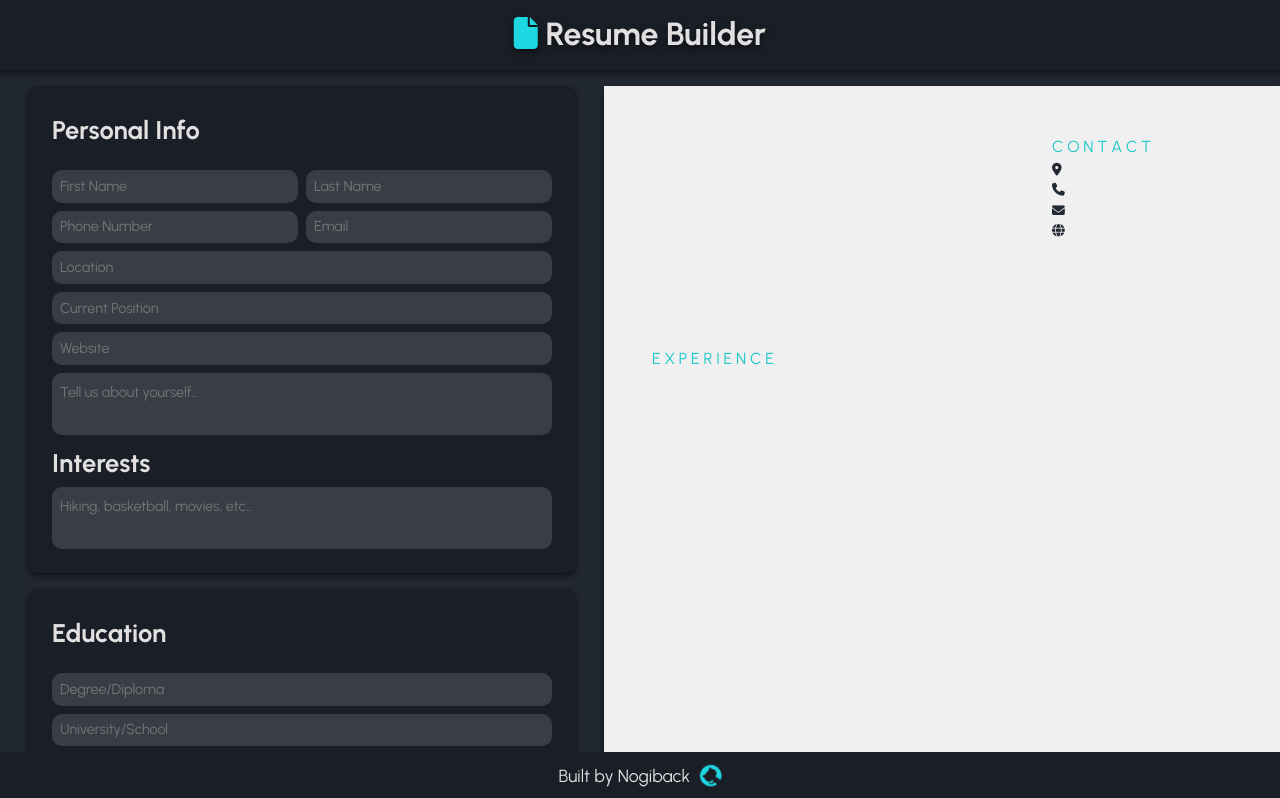
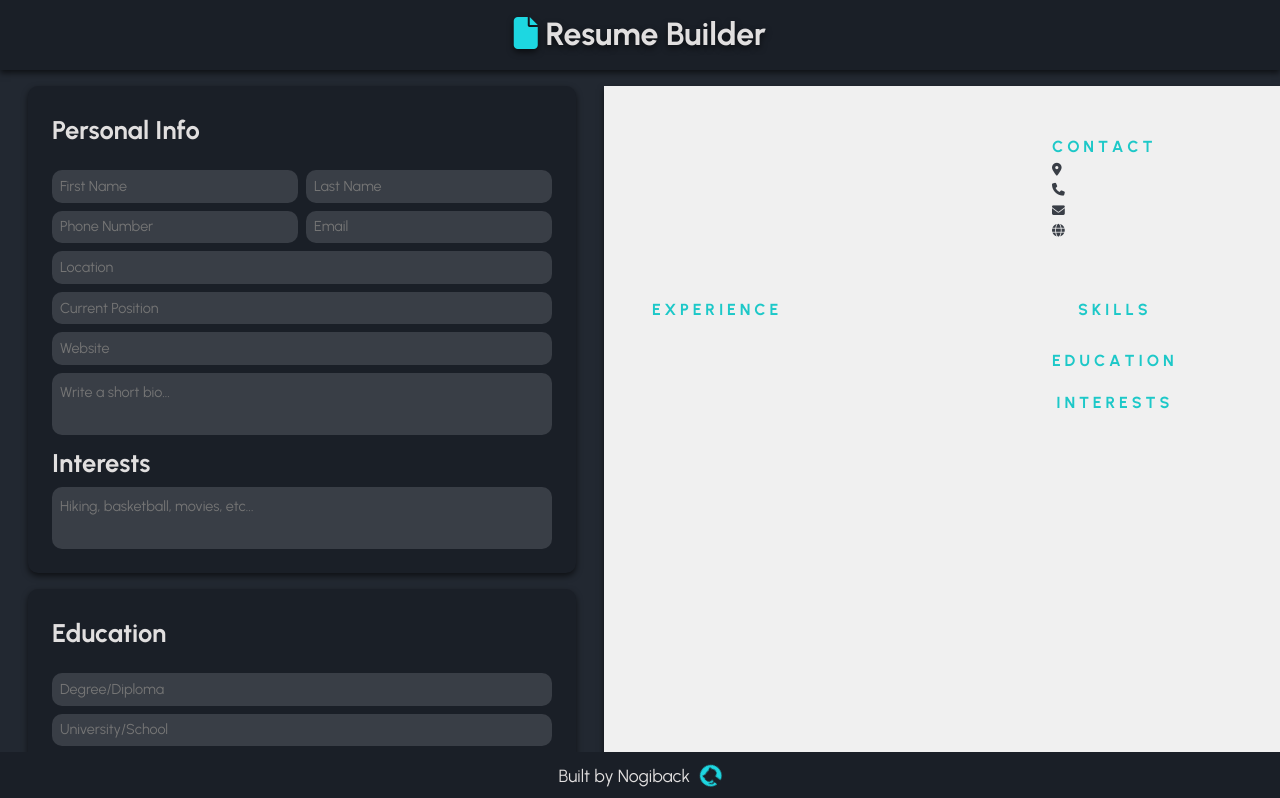
Before and after one commit to Nogiback/Resume-Builder, a React (Vite) app: page / in a window 1280 px wide. Shown: the top 798 px of the page. Built offline with nearby package versions, Linux system fonts and the light colour scheme.

Commit message:
Completed component functionality and styling resume, minor refactoring

```diff
--- a/index.html
+++ b/index.html
@@ -8,6 +8,7 @@
     ></script>
     <meta name="viewport" content="width=device-width, initial-scale=1.0" />
     <title>Resume Builder App</title>
+    <link rel="icon" type="image/x-icon" href="./src/assets/whitelotus.jpg" />
   </head>
   <body>
     <div id="root"></div>
--- a/src/App.jsx
+++ b/src/App.jsx
@@ -1,6 +1,6 @@
-import Header from './components/Header.jsx'
-import Content from './components/Content.jsx'
-import Footer from './components/Footer.jsx'
+import Header from './components/Header.jsx';
+import Content from './components/Content.jsx';
+import Footer from './components/Footer.jsx';
 
 export default function App() {
   return (
--- a/src/components/Content.jsx
+++ b/src/components/Content.jsx
@@ -69,7 +69,8 @@ export default function Content() {
     const location = e.target[2].value;
     const startDate = e.target[3].value;
     const endDate = e.target[4].value;
-    const newExperience = { id, company, position, location, startDate, endDate };
+    const desc = e.target[5].value;
+    const newExperience = { id, company, position, location, startDate, endDate, desc };
     setExperience([...experience, newExperience]);
     e.target.reset();
   }
@@ -82,12 +83,13 @@ export default function Content() {
 
   function updateExperience(e, id) {
     e.preventDefault();
-    const company = e.target[0].value;
-    const position = e.target[1].value;
-    const location = e.target[2].value;
-    const startDate = e.target[3].value;
-    const endDate = e.target[4].value;
-    const updatedExperience= { company, position, location, startDate, endDate };
+    const company = e.target[2].value;
+    const position = e.target[3].value;
+    const location = e.target[4].value;
+    const startDate = e.target[5].value;
+    const endDate = e.target[6].value;
+    const desc = e.target[7].value;
+    const updatedExperience= { company, position, location, startDate, endDate, desc };
 
     setExperience(
       experience.map((data) => {
@@ -126,6 +128,7 @@ export default function Content() {
             addExperience={addExperience}
             deleteExperience={deleteExperience}
             updateExperience={updateExperience}
+            changeSkills={setSkills}
           />
         </section>
         <section className='resume-preview'>
@@ -139,6 +142,9 @@ export default function Content() {
             website={website}
             bio={bio}
             interests={interests}
+            education={education}
+            experience={experience}
+            skills={skills}
           />
         </section>
       </div>
--- a/src/components/Forms/Experience.jsx
+++ b/src/components/Forms/Experience.jsx
@@ -1,4 +1,4 @@
-export default function Experience({ experience, addExperience, deleteExperience, updateExperience }) {
+export default function Experience({ experience, addExperience, deleteExperience, updateExperience, changeSkills }) {
   return (
     <>
       <div className='form-container' id='experience-form-container'>
@@ -19,6 +19,7 @@ export default function Experience({ experience, addExperience, deleteExperience
                 <input type='text' name='company-location' defaultValue={data.location} required/>
                 <input type='text' name='start-date' defaultValue={data.startDate} required/>
                 <input type='text' name='end-date' defaultValue={data.endDate} required/>
+                <textarea type='text' name='description' defaultValue={data.desc} maxLength={750} required></textarea>
               </form>
             </li>
           );
@@ -29,11 +30,12 @@ export default function Experience({ experience, addExperience, deleteExperience
           <input type='text' name='company-location' placeholder='Location' required/>
           <input type='text' name='start-date' placeholder='Start Date' required/>
           <input type='text' name='end-date' placeholder='End Date' required/>
+          <textarea type='text' name='description' placeholder='Description' maxLength={800} required></textarea>
           <button type='submit' className='add-btn' >+ Add</button>
         </form>
         <form className='form' id='skills-form-container'>
         <h2>Skills</h2>
-          <textarea type='text' name='interests' placeholder='HTML, CSS, Javascript, React, etc...' maxLength={500} required></textarea>
+          <textarea onChange={(e) => changeSkills(e.target.value)} type='text' name='interests' placeholder='HTML, CSS, Javascript, React, etc...' maxLength={500} required></textarea>
         </form>
       </div>
     </>
--- a/src/components/Forms/PersonalInfo.jsx
+++ b/src/components/Forms/PersonalInfo.jsx
@@ -15,7 +15,7 @@ export default function PersonalInfo({ changeFirstName, changeLastName, changePh
           <input onChange={(e) => changeLocation(e.target.value)} type='text' name='location' placeholder='Location' required />
           <input onChange={(e) => changeCurrentPosition(e.target.value)} type='text' name='current-position' placeholder='Current Position' required />
           <input onChange={(e) => changeWebsite(e.target.value)} type='text' name='website' placeholder='Website' required/>
-          <textarea onChange={(e) => changeBio(e.target.value)} type='text' name='bio' placeholder='Tell us about yourself...' maxLength={500} required></textarea>
+          <textarea onChange={(e) => changeBio(e.target.value)} type='text' name='bio' placeholder='Write a short bio...' maxLength={250} required></textarea>
           <h2>Interests</h2>
           <textarea onChange={(e) => changeInterests(e.target.value)} type='text' name='interests' placeholder='Hiking, basketball, movies, etc...' maxLength={500} required></textarea>
         </form>
--- a/src/components/Preview/ExperiencePreview.jsx
+++ b/src/components/Preview/ExperiencePreview.jsx
@@ -1,3 +1,19 @@
-export default function ExperiencePreview() {
-
+export default function ExperiencePreview({ experience }) {
+  return (
+    <>
+      <div className='resume-container' id='experience-preview'>
+        <h3>E X P E R I E N C E</h3>
+        {experience.map((data) => {
+          return (
+            <li key={data.id} className='experience-entry'>
+              <h4 id='company-label'><i className="fa-solid fa-briefcase"></i> {data.company} &nbsp;&nbsp; <i className="fa-solid fa-location-dot"></i> {data.location}</h4>
+              <h4 id='position-label'>{data.position}</h4>
+              <h4 id='exp-date-label'>{data.startDate} - {data.endDate}</h4>
+              <p id='desc-text'>{data.desc}</p>
+            </li>
+          );
+        })}
+      </div>
+    </>
+  );
 }
--- a/src/components/Preview/Resume.jsx
+++ b/src/components/Preview/Resume.jsx
@@ -2,7 +2,7 @@ import HeaderPreview from './HeaderPreview';
 import ExperiencePreview from './ExperiencePreview';
 import SidebarPreview from './SidebarPreview';
 
-export default function Resume({firstName, lastName, phoneNumber, email, location, currentPosition, website, bio, interests}) {
+export default function Resume({firstName, lastName, phoneNumber, email, location, currentPosition, website, bio, interests, education, experience, skills}) {
   return(
     <>
       <div className='resume-page'>
@@ -16,13 +16,12 @@ export default function Resume({firstName, lastName, phoneNumber, email, locatio
             website={website}
             bio={bio}
           />
-        <div className='resume-container' id='experience-preview'>
-          <h3>E X P E R I E N C E</h3>
-          <ExperiencePreview />
-        </div>
-        <div className='resume-container' id='sidebar-preview'>
-          <SidebarPreview/>
-        </div>
+          <ExperiencePreview experience={experience}/>
+          <SidebarPreview
+            skills={skills}
+            education={education}
+            interests={interests}
+          />
       </div>
     </>
   );
--- a/src/components/Preview/SidebarPreview.jsx
+++ b/src/components/Preview/SidebarPreview.jsx
@@ -1,3 +1,29 @@
-export default function SidebarPreview() {
-
+export default function SidebarPreview({skills, education, interests}) {
+  return (
+    <>
+      <div className='resume-container' id='sidebar-preview'>
+        <div id='skills-container'>
+          <h3>S K I L L S</h3>
+          <p>{skills}</p>
+        </div>
+        <div id='education-container'>
+        <h3>E D U C A T I O N</h3>
+        {education.map((data) => {
+          return (
+            <li key={data.id} className='education-entry'>
+              <h4 id='school-label'>{data.school}</h4>
+              <h5 id='degree-label'>{data.degree}</h5>
+              <h5 id='edu-date-label'>{data.startDate} - {data.gradDate}</h5>
+              <h5 id='location-label'>{data.location}</h5>
+            </li>
+          );
+        })}
+        </div>
+        <div id='interests-container'>
+          <h3>I N T E R E S T S</h3>
+          <p>{interests}</p>
+        </div>
+      </div>
+    </>
+  );
 }
--- a/src/styles/_base.scss
+++ b/src/styles/_base.scss
@@ -76,7 +76,6 @@ footer {
   align-items: center;
   justify-content: center;
   gap: 10px;
-  width: 100%;
   max-height: 48px;
   padding: 10px 0px;
   font-size: 1.1rem;
@@ -92,3 +91,10 @@ footer {
   display: grid;
   grid-template-columns: 1fr 1fr;
 }
+
+@media only screen and (max-width: 1260px){
+  .content {
+    @include flex(column, center, center);
+    gap: 1rem;
+  }
+}
--- a/src/styles/_resume.scss
+++ b/src/styles/_resume.scss
@@ -7,11 +7,11 @@
 .resume-page {
   display: grid;
   grid-template-columns: 1fr 180px;
-  grid-template-rows: 1fr 3fr;
+  grid-template-rows: 1fr 4fr;
   grid-template-areas:
   "header header-sidebar"
   "experience sidebar";
-  gap: 2rem;
+  gap: 1rem;
   background-color: $lightergrey;
   width: 580px;
   height: calc(580px * 1.29411764706);
@@ -20,6 +20,7 @@
   color: $black;
   padding: 3rem;
   box-shadow: $darkershadow;
+  word-break: break-word;
 
   h1 {
     font-size: 2.5rem;
@@ -37,11 +38,18 @@
   h3 {
     color: $text-teal;
     font-size: 1rem;
+    font-weight: weight(bold);
   }
 
   p {
     font-size: 0.8rem;
     line-height: 1.3;
+    word-wrap: break-word;
+    color: $grey;
+  }
+
+  i {
+    margin-right: 5px;
   }
 }
 
@@ -59,16 +67,63 @@
   p {
     line-height: 1.6;
   }
-
-  i {
-    margin-right: 5px;
-  }
 }
 
 #experience-preview {
   grid-area: experience;
+  @include flex(column, space-around, flex-start);
+  gap: 1rem;
+}
+
+.experience-entry,
+.education-entry {
+  line-height: 1.3;
+}
+
+#company-label,
+#exp-date-label {
+  font-weight: weight(bold);
+  font-size: 0.9rem;
+}
+
+#position-label {
+  font-style: italic;
+  font-size: 0.9rem;
+}
+
+#desc-text {
+  font-size: 0.8rem;
+  margin-top: 0.4rem;
+  color: $grey;
 }
 
 #sidebar-preview {
   grid-area: sidebar;
+  @include flex(column, center, flex-start);
+  gap: 1rem;
 }
+
+#skills-container,
+#education-container,
+#interests-container {
+  @include flex(column, flex-start, center);
+  gap: 0.6rem;
+}
+
+#school-label {
+  font-weight: weight(bold);
+  font-size: 0.8rem;
+}
+
+#degree-label {
+  font-style: italic;
+  font-size: 0.8rem;
+}
+
+#edu-date-label {
+  font-size: 0.8rem;
+}
+
+#location-label {
+  font-size: 0.8rem;
+}
```
Also changed, not shown: src/main.jsx (+4 -4 lines), src/assets/whitelotus.jpg (added).
